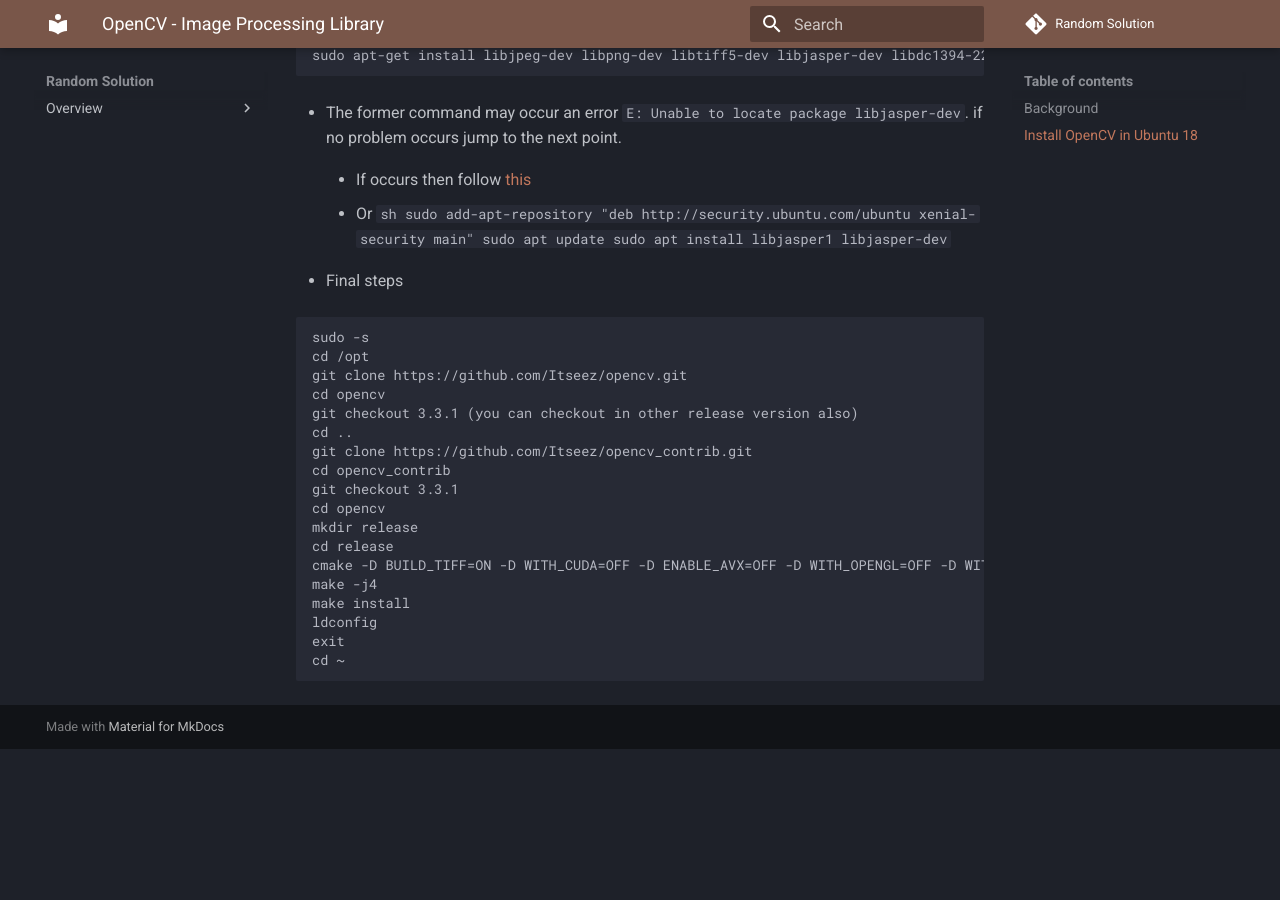
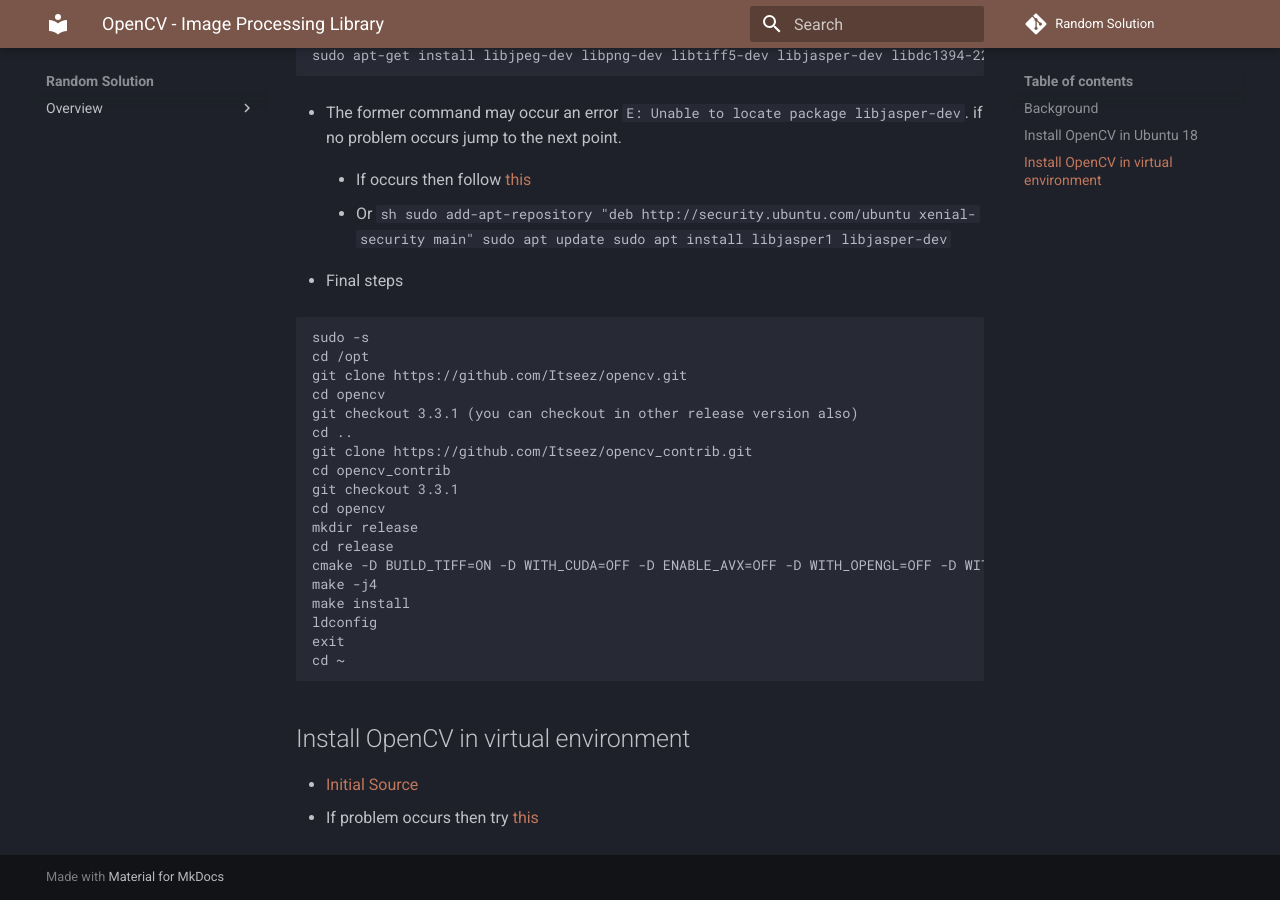
Before and after one commit to atifkarim/random_solution, an MkDocs documentation site: the page built from docs/opencv.md, in a window 1280 px wide and 900 px high, scrolled down 612 px. Built offline with MkDocs 1.6.1 and Material for MkDocs 9.7.7, drawn with Linux system fonts in a browser that asks for light colours; comment, search, counter and statistics services are not loaded; before the commit the page ends 1361 px from its top, so only the background shows below that.

Commit message:
opencv install in venv

````diff
--- a/docs/opencv.md
+++ b/docs/opencv.md
@@ -57,3 +57,10 @@ ldconfig
 exit
 cd ~
 ```
+
+
+## Install OpenCV in virtual environment
+
+- [Initial Source](https://www.pyimagesearch.com/2018/09/19/pip-install-opencv/)
+- If problem occurs then try [this](/https://github.com/ContinuumIO/anaconda-issues/issues/9601
+)
````
